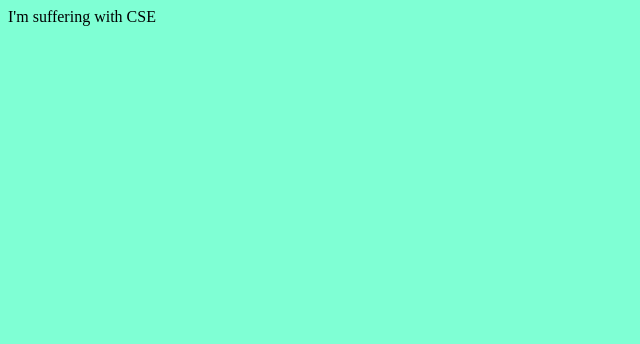
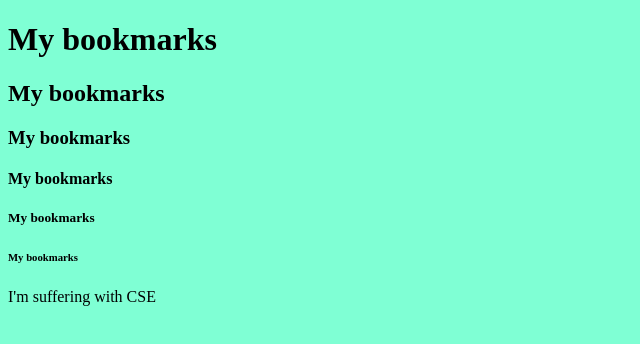
Before and after one commit to joyoshreesaha/WebDevelopment, a plain HTML site: page index.html in a window 1280 px wide. Shown: the whole page, without its empty margins (0-640 px from the left). Drawn offline with Linux system fonts and the light colour scheme.

Commit message:
Headings

```diff
--- a/index.html
+++ b/index.html
@@ -7,6 +7,12 @@
     <link rel="stylesheet" href="style.css">
 </head>
 <body>
+    <h1>My bookmarks</h1>
+    <h2>My bookmarks</h2>
+    <h3>My bookmarks</h3>
+    <h4>My bookmarks</h4>
+    <h5>My bookmarks</h5>
+    <h6>My bookmarks</h6>
     I'm suffering with CSE
     <script src="script.js"></script>
 </body>
```
